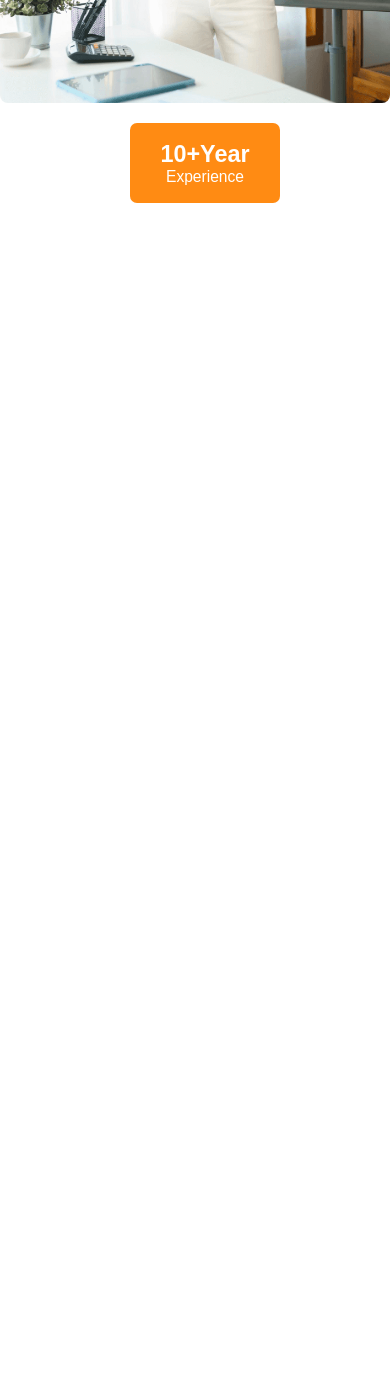
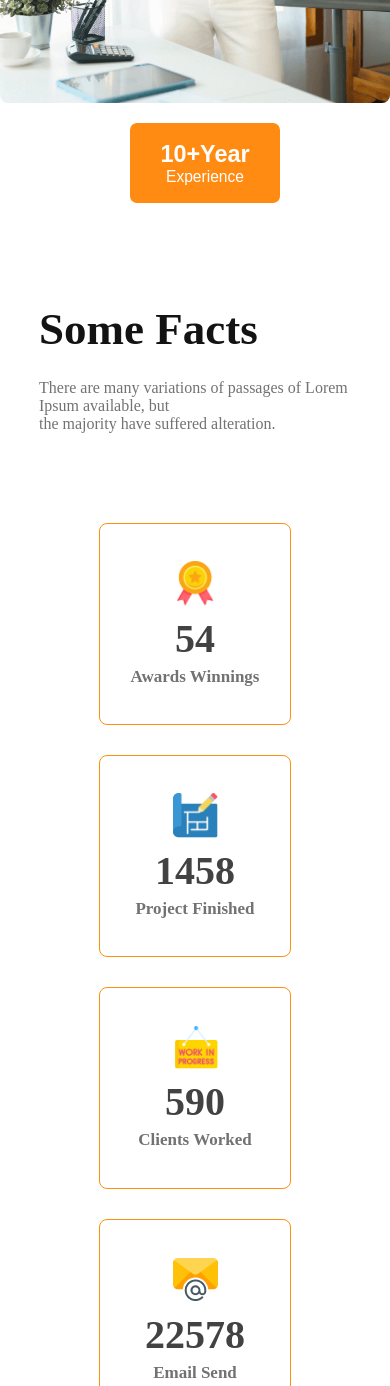
Before and after one commit to NahidAhmed47/assignment02, a plain HTML site: page index.html in a window 390 px wide. Shown: the part 2524-3910 px from the top of the page. Before the commit the page ends 2757 px from the top, so only its background shows below. Drawn offline with Linux system fonts and the light colour scheme.

Commit message:
experience section added and responsive

```diff
--- a/index.html
+++ b/index.html
@@ -84,6 +84,35 @@
                     <span class="ex-year">10+Year</span> <br> Experience </button>
             </div>
         </section>
+        <!-- Experience section -->
+        <section class="experience-section">
+            <div class="title-container">
+                <h3 class="experience-title">Some Facts</h3>
+                <p class="experience-description">There are many variations of passages of Lorem Ipsum available, but <br> the majority have suffered alteration.</p>
+            </div>
+            <div class="icon-box-container">
+                <div class="icon-box">
+                    <img src="images/icons/ribon.png" alt="ribon">
+                    <h3 class="count">54</h3>
+                    <p class="experience-name">Awards Winnings</p>
+                </div>
+                <div class="icon-box">
+                    <img src="images/icons/projects.png" alt="projects">
+                    <h3 class="count">1458</h3>
+                    <p class="experience-name">Project Finished</p>
+                </div>
+                <div class="icon-box">
+                    <img src="images/icons/customers.png" alt="customers">
+                    <h3 class="count">590</h3>
+                    <p class="experience-name">Clients Worked</p>
+                </div>
+                <div class="icon-box">
+                    <img src="images/icons/email.png" alt="email">
+                    <h3 class="count">22578</h3>
+                    <p class="experience-name">Email Send</p>
+                </div>
+            </div>
+        </section>
     </main>
     <!-- This is footer section code -->
     <footer>
--- a/styles/style.css
+++ b/styles/style.css
@@ -203,6 +203,57 @@ Love and enjoy features styles
     font-weight: 700;
 }
 
+/*------------------------
+ Experience section styles
+ ------------------------- */
+.experience-section{
+    width: 80%;
+    margin: 0 auto;
+}
+.experience-title{
+    font-size: 45px;
+    font-weight: 700;
+    color: var(--primary-color);
+    margin-top: 70px;
+}
+.experience-description{
+    font-size: 16px;
+    font-weight: 400;
+    color: var(--secondary-color);
+    margin-top: 24px;
+}
+ .icon-box-container{
+    display: flex;
+    width: 100%;
+    justify-content: space-around;
+    margin-top: 90px;
+    margin-bottom: 150px;
+ }
+ .icon-box{
+    width: 190px;
+    height: 200px;
+    border: 1px solid #FF900E;
+    border-radius: 8px;
+    display: flex;
+    flex-direction: column;
+    justify-content: center;
+    align-items: center;
+ }
+.icon-box img{
+    width: 45px;
+    height: auto;
+}
+.icon-box .count{
+    font-size: 40px;
+    font-weight: 600;
+    color: #424242;
+    margin: 9px 0 5px 0;
+}
+.icon-box .experience-name{
+    font-size: 17px;
+    font-weight: 600;
+    color: var(--secondary-color);
+}
 /* -----Responsive design start -------*/
 
 /*----------------------------------
@@ -331,6 +382,12 @@ Love and enjoy features styles
     .btn-experience > .ex-year{
         font-size: 6vw;
     }
+    /* experience section responsive */
+    .icon-box-container{
+        flex-direction: column;
+        align-items: center;
+        gap: 30px ;
+    }
 }
 
 
@@ -426,6 +483,8 @@ Love and enjoy features styles
         margin-top: 0;
         margin-left: -200px;
     }
-    .btn-experience{
+    .icon-box-container{
+        gap: 20px;
+        flex-wrap: wrap;
     }
  }
```
